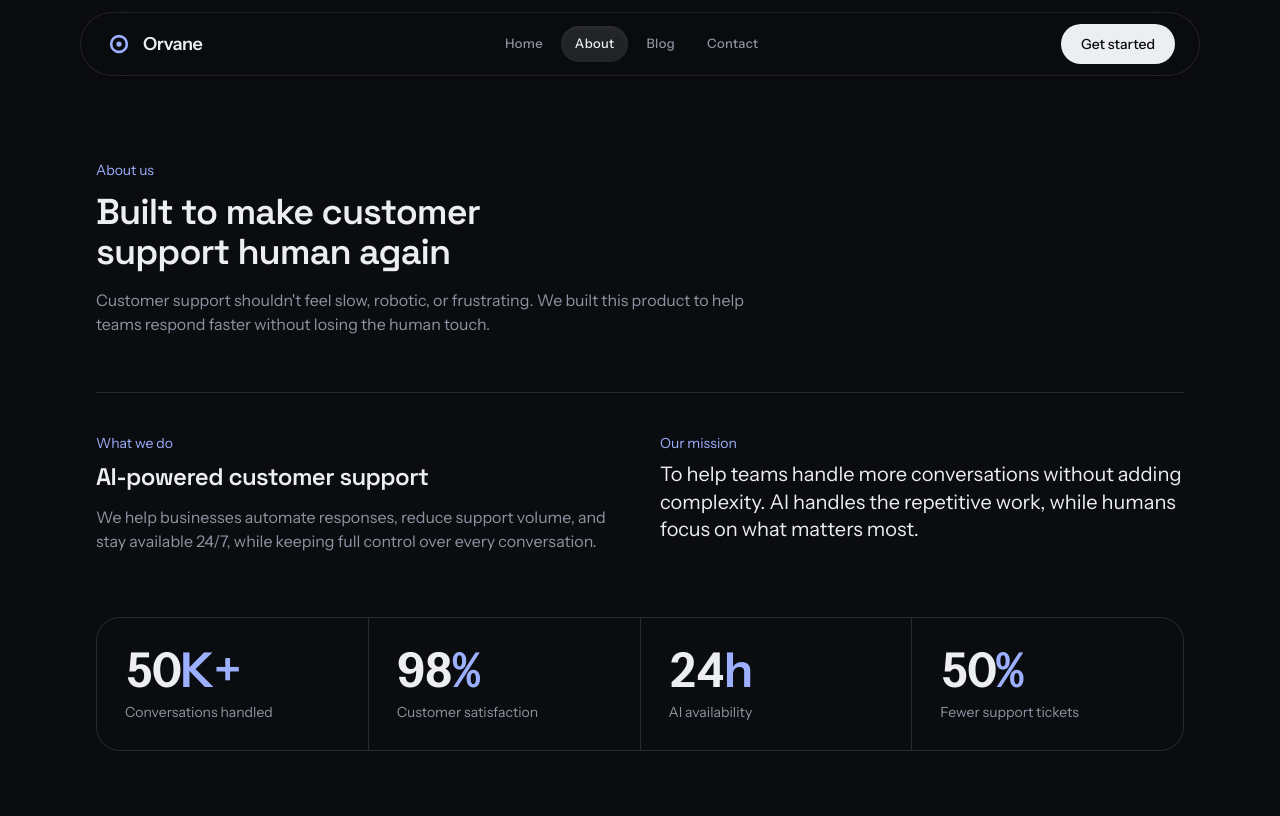
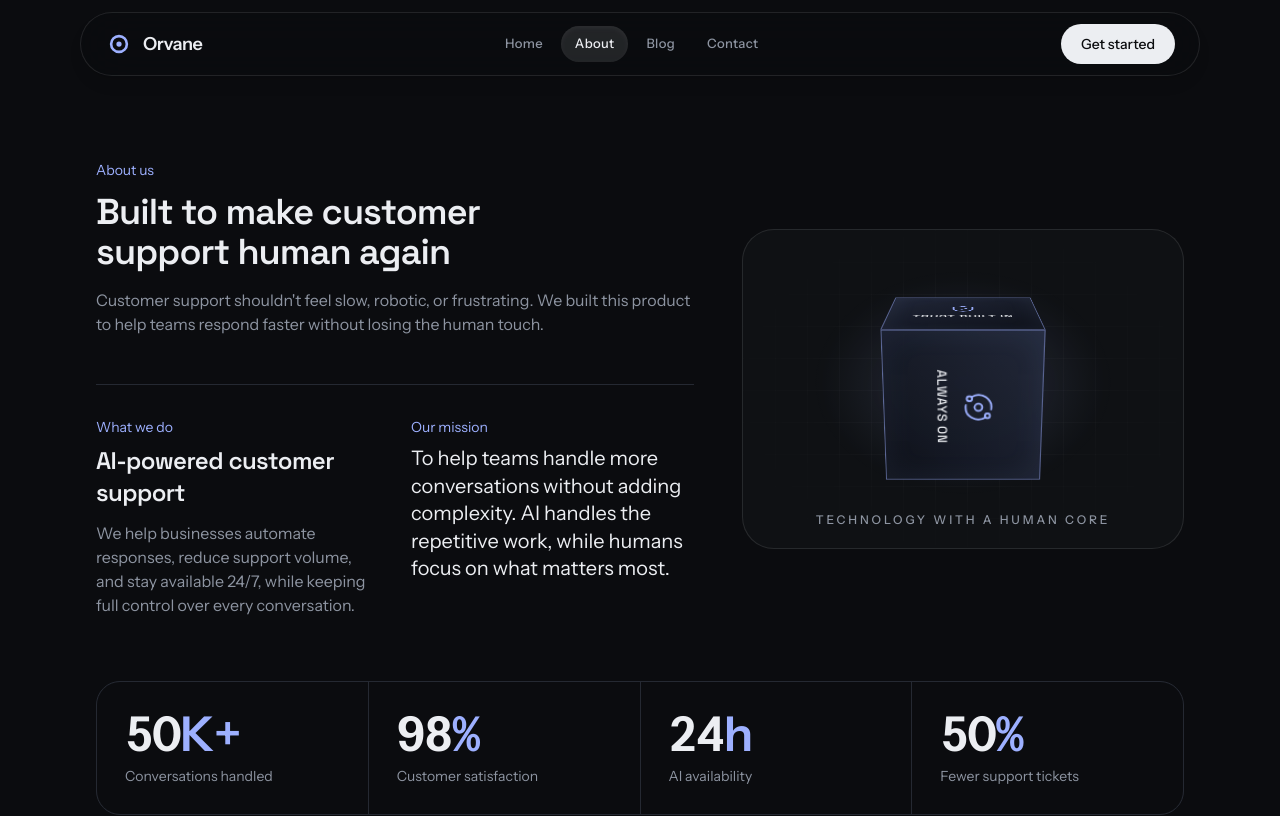
Before and after one commit to olaoluwajf/orvane, a React (Vite) app: page /about in a window 1280 px wide. Shown: the top 816 px of the page. Built offline with nearby package versions, Linux system fonts and the light colour scheme.

Commit message:
add AboutCube component with 3D animation and styling

```diff
--- /dev/null
+++ b/src/components/about/AboutCube.jsx
@@ -0,0 +1,31 @@
+import { BrainCircuit, HeartHandshake, MessageCircle, Orbit, ShieldCheck, Sparkles } from 'lucide-react'
+
+const FACES = [
+  { className: 'front', Icon: BrainCircuit, label: 'AI first' },
+  { className: 'back', Icon: HeartHandshake, label: 'Human always' },
+  { className: 'right', Icon: MessageCircle, label: 'Every channel' },
+  { className: 'left', Icon: ShieldCheck, label: 'Trust built in' },
+  { className: 'top', Icon: Sparkles, label: 'Made to help' },
+  { className: 'bottom', Icon: Orbit, label: 'Always on' },
+]
+
+export default function AboutCube() {
+  return (
+    <div className="about-cube-panel relative grid min-h-80 place-items-center overflow-hidden rounded-[2rem] border border-white/10 bg-surface/70">
+      <div className="about-cube-glow pointer-events-none absolute inset-0" aria-hidden />
+      <div className="about-cube-scene" role="img" aria-label="A rotating three-dimensional cube representing thoughtful, human-centered AI support">
+        <div className="about-cube">
+          {FACES.map(({ className, Icon, label }) => (
+            <div key={className} className={`about-cube-face about-cube-face-${className}`}>
+              <Icon className="size-7 text-accent" strokeWidth={1.5} aria-hidden />
+              <span>{label}</span>
+            </div>
+          ))}
+        </div>
+      </div>
+      <p className="absolute bottom-5 left-0 right-0 text-center text-xs font-medium uppercase tracking-[0.24em] text-muted">
+        Technology with a human core
+      </p>
+    </div>
+  )
+}
--- a/src/index.css
+++ b/src/index.css
@@ -59,3 +59,63 @@
   animation: core-float 5s ease-in-out infinite;
   box-shadow: 0 0 60px -10px rgb(157 176 255 / .6), inset 0 1px 0 rgb(255 255 255 / .18);
 }
+.about-cube-panel { isolation: isolate; }
+.about-cube-glow {
+  background:
+    radial-gradient(ellipse at 50% 48%, rgb(157 176 255 / .17), transparent 48%),
+    linear-gradient(rgb(255 255 255 / .025) 1px, transparent 1px),
+    linear-gradient(90deg, rgb(255 255 255 / .025) 1px, transparent 1px);
+  background-size: auto, 32px 32px, 32px 32px;
+  mask-image: radial-gradient(ellipse at center, #000 25%, transparent 85%);
+  z-index: -1;
+}
+.about-cube-scene {
+  width: 9rem;
+  height: 9rem;
+  perspective: 700px;
+  transform: translateY(-.4rem);
+}
+.about-cube {
+  position: relative;
+  width: 100%;
+  height: 100%;
+  transform-style: preserve-3d;
+  animation: about-cube-turn 18s ease-in-out infinite;
+}
+.about-cube-face {
+  position: absolute;
+  inset: 0;
+  display: flex;
+  flex-direction: column;
+  align-items: center;
+  justify-content: center;
+  gap: .65rem;
+  border: 1px solid rgb(157 176 255 / .5);
+  background: linear-gradient(145deg, rgb(33 39 57 / .96), rgb(14 17 25 / .97));
+  box-shadow: inset 0 0 28px rgb(157 176 255 / .08);
+  color: var(--color-fg);
+  font-family: var(--font-display);
+  font-size: .75rem;
+  font-weight: 500;
+  letter-spacing: .06em;
+  text-align: center;
+  text-transform: uppercase;
+  backface-visibility: hidden;
+}
+.about-cube-face-front { transform: rotateY(0deg) translateZ(4.5rem); }
+.about-cube-face-back { transform: rotateY(180deg) translateZ(4.5rem); }
+.about-cube-face-right { transform: rotateY(90deg) translateZ(4.5rem); }
+.about-cube-face-left { transform: rotateY(-90deg) translateZ(4.5rem); }
+.about-cube-face-top { transform: rotateX(90deg) translateZ(4.5rem); }
+.about-cube-face-bottom { transform: rotateX(-90deg) translateZ(4.5rem); }
+@keyframes about-cube-turn {
+  0%, 10% { transform: rotateX(-18deg) rotateY(0deg); }
+  25%, 35% { transform: rotateX(72deg) rotateY(90deg); }
+  50%, 60% { transform: rotateX(162deg) rotateY(180deg); }
+  75%, 85% { transform: rotateX(252deg) rotateY(270deg); }
+  100% { transform: rotateX(342deg) rotateY(360deg); }
+}
+
+@media (prefers-reduced-motion: reduce) {
+  .about-cube { animation: none; transform: rotateX(-18deg) rotateY(-25deg); }
+}
--- a/src/pages/About.jsx
+++ b/src/pages/About.jsx
@@ -1,5 +1,6 @@
 import Container from '../components/ui/Container'
 import SectionHeading from '../components/ui/SectionHeading'
+import AboutCube from '../components/about/AboutCube'
 import StatCounter from '../components/about/StatCounter'
 import TeamCard from '../components/about/TeamCard'
 import CtaBanner from '../components/ui/CtaBanner'
@@ -11,9 +12,10 @@ export default function About() {
   return (
     <>
       <section className="pb-16 pt-16 sm:pt-24">
-        <Container>
+        <Container className="grid items-center gap-12 lg:grid-cols-[1.15fr_0.85fr]">
+          <div>
             <SectionHeading as="h1" label={ABOUT.eyebrow} title={ABOUT.title} text={ABOUT.intro} />
-          <div className="mt-14 grid gap-10 border-t border-line pt-10 md:grid-cols-2">
+            <div className="mt-12 grid gap-8 border-t border-line pt-8 md:grid-cols-2">
               <div>
                 <p className="text-sm text-accent">What we do</p>
                 <h2 className="mt-2 text-2xl font-semibold tracking-tight">{ABOUT.what.title}</h2>
@@ -24,6 +26,8 @@ export default function About() {
                 <p className="mt-2 text-pretty text-xl leading-snug">{ABOUT.mission}</p>
               </div>
             </div>
+          </div>
+          <AboutCube />
         </Container>
       </section>
 
```
Lines whose indentation alone changed are shown as unchanged.
